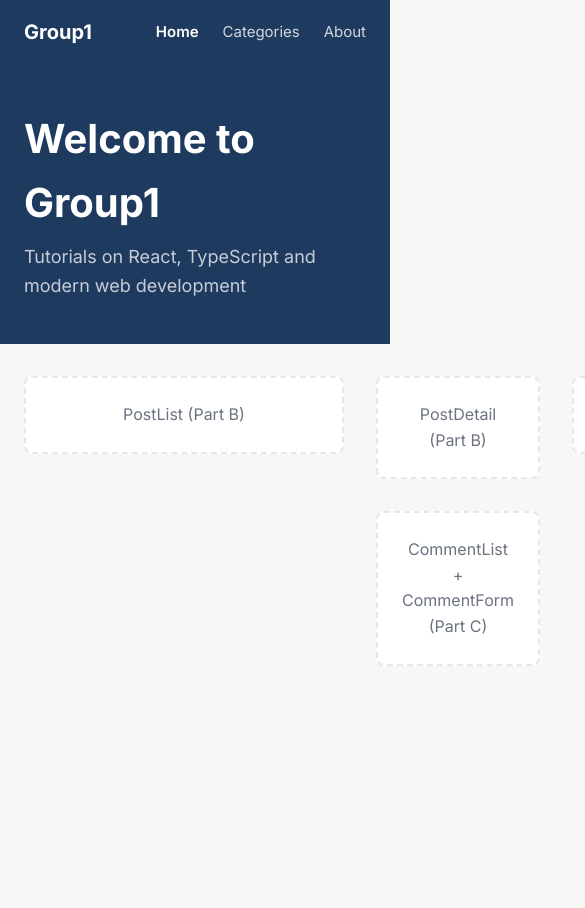
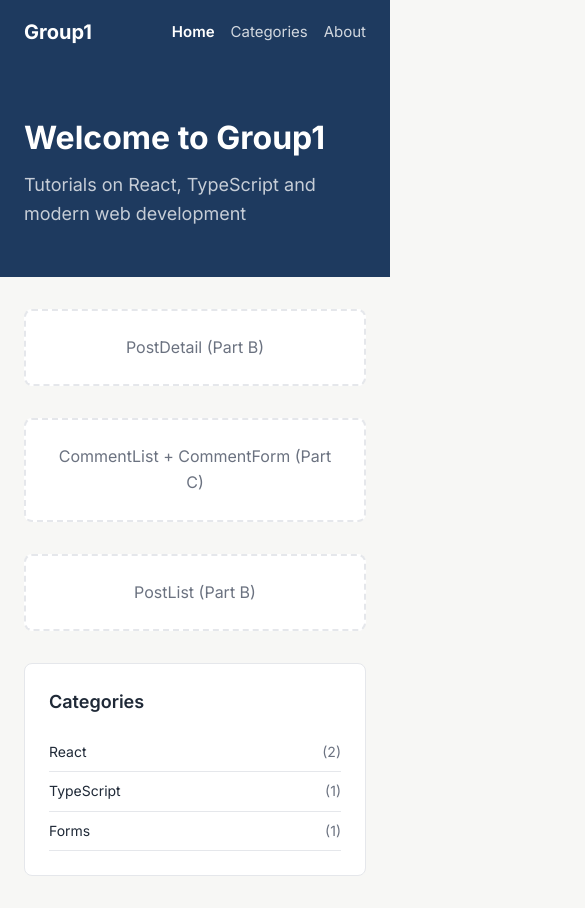
Before and after one commit to AllisonLien/Webprograming2_group1, a React (Vite) app: page / in a window 390 px wide. Shown: the top 908 px of the page, 585 px wide, since content can reach past the window. Before the commit the page ends 844 px from the top, so only its background shows below. Built offline with nearby package versions, Linux system fonts and the light colour scheme.

Commit message:
Add CategoryList

```diff
--- a/src/App.css
+++ b/src/App.css
@@ -84,3 +84,101 @@
   color: var(--color-text-secondary);
   text-align: center;
 }
+
+/* card style  */
+.card {
+  background: var(--color-surface);
+  border: 1px solid var(--color-border);
+  border-radius: var(--radius);
+}
+
+.card-title {
+  font-size: 18px;
+  font-weight: 600;
+  margin-bottom: var(--space-2);
+}
+
+/* CategoryList */
+.category-card {
+  padding: var(--space-3);
+}
+
+.category-list {
+  list-style: none;
+  margin: 0;
+  padding: 0;
+}
+
+.category-item {
+  display: flex;
+  justify-content: space-between;
+  padding: var(--space-1) 0;
+  border-bottom: 1px solid var(--color-border);
+  font-size: 14px;
+}
+
+.category-count {
+  color: var(--color-text-secondary);
+}
+
+/* Main layout: 3 columns */
+.main-layout {
+  display: grid;
+  grid-template-columns: 320px 1fr 256px;
+  grid-template-areas: "left main side";
+  gap: var(--space-4);
+  align-items: start;
+  padding-top: var(--space-4);
+  padding-bottom: 64px;
+}
+
+.column-left {
+  grid-area: left;
+}
+
+.column-main {
+  grid-area: main;
+  display: flex;
+  flex-direction: column;
+  gap: var(--space-4);
+}
+
+.column-sidebar {
+  grid-area: side;
+}
+
+/* Tablet: 1024px and below */
+@media (max-width: 1024px) {
+  .main-layout {
+    grid-template-columns: 280px 1fr;
+    grid-template-rows: auto 1fr;
+    grid-template-areas:
+      "left main"
+      "side main";
+  }
+}
+
+/* Mobile: 640px and below */
+@media (max-width: 640px) {
+  .main-layout {
+    grid-template-columns: 1fr;
+    grid-template-rows: auto;
+    grid-template-areas:
+      "main"
+      "left"
+      "side";
+  }
+
+  .hero {
+    height: auto;
+    padding: 48px 0;
+  }
+
+  .hero-title {
+    font-size: 32px;
+  }
+
+  .navbar-links {
+    gap: var(--space-2);
+  }
+}
--- a/src/App.tsx
+++ b/src/App.tsx
@@ -1,5 +1,7 @@
 import Navbar from "./components/Navbar";
 import Hero from "./components/Hero";
+import CategoryList from "./components/CategoryList";
+import { posts } from "./data/posts";
 import "./App.css";
 
 export default function App() {
@@ -26,8 +28,7 @@ export default function App() {
 
         {/* Right column: Part A */}
         <aside className="column-sidebar">
-          <div className="placeholder">CategoryList (Part A)</div>
-        </aside>
+          <CategoryList posts={posts} />        </aside>
       </main>
     </div>
   );
--- /dev/null
+++ b/src/components/CategoryList.tsx
@@ -0,0 +1,32 @@
+import type { Post } from "../data/posts";
+
+type Props = {
+  posts: Post[];
+};
+
+export default function CategoryList({ posts }: Props) {
+  // Collect each category name once (no duplicates)
+  const categories: string[] = [];
+  posts.forEach((p) => {
+    if (!categories.includes(p.category)) {
+      categories.push(p.category);
+    }
+  });
+
+  return (
+    <div className="card category-card">
+      <h3 className="card-title">Categories</h3>
+
+      <ul className="category-list">
+        {categories.map((c) => (
+          <li key={c} className="category-item">
+            <span>{c}</span>
+            <span className="category-count">
+              ({posts.filter((p) => p.category === c).length})
+            </span>
+          </li>
+        ))}
+      </ul>
+    </div>
+  );
+}
```
